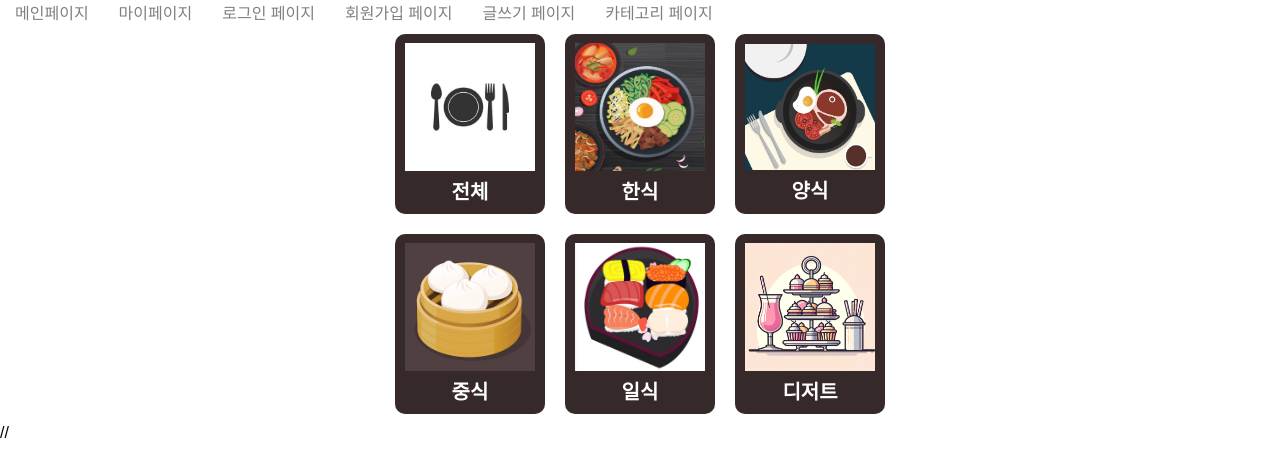
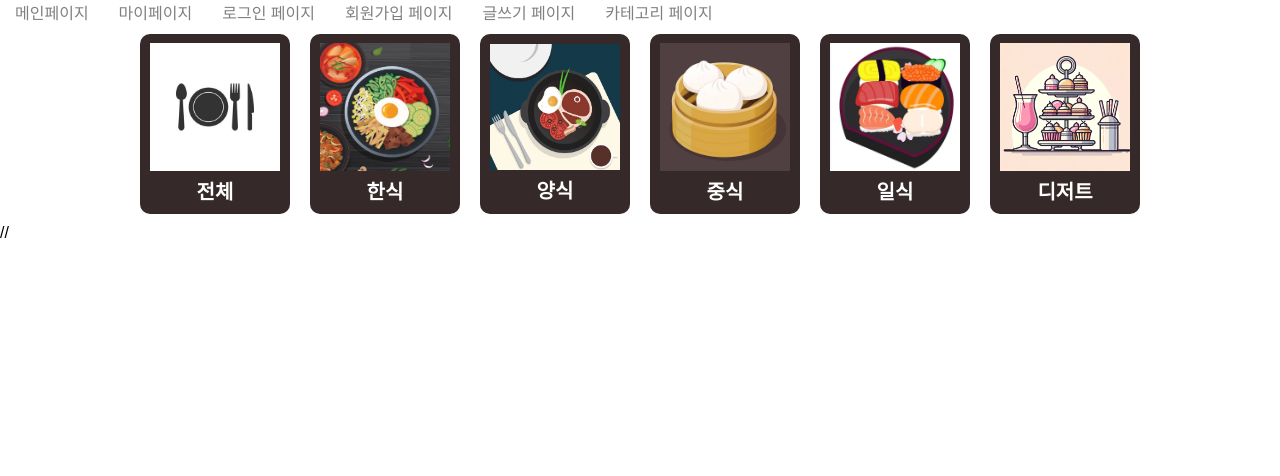
Before and after one commit to bakuuuuuuu/recipe-share-platform, a React (Create React App) app: page /foodcategory in a window 1280 px wide. Shown: the top 476 px of the page. Built offline with nearby package versions, Linux system fonts and the light colour scheme.

Commit message:
이미지 한줄로 수정

```diff
--- a/src/css/FoodCategory.jsx
+++ b/src/css/FoodCategory.jsx
@@ -34,7 +34,6 @@ const styles = {
     flexWrap: 'wrap',
     justifyContent: 'center',
     alignItems: 'center',
-    maxWidth: '600px', // 최대 너비를 설정하여 한 줄에 3개까지만 표시하도록 함
     margin: 'auto'
   }
 };
```
